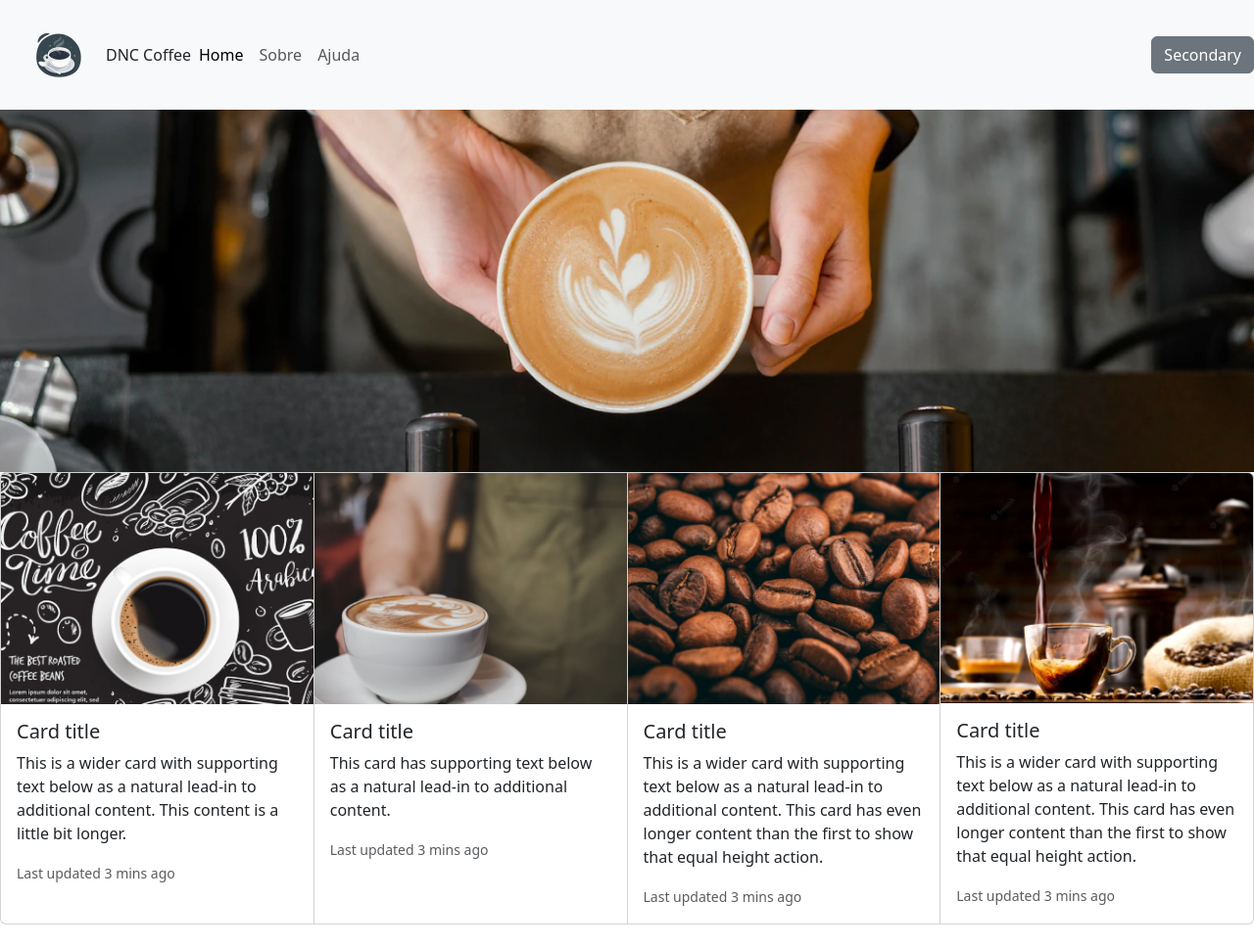
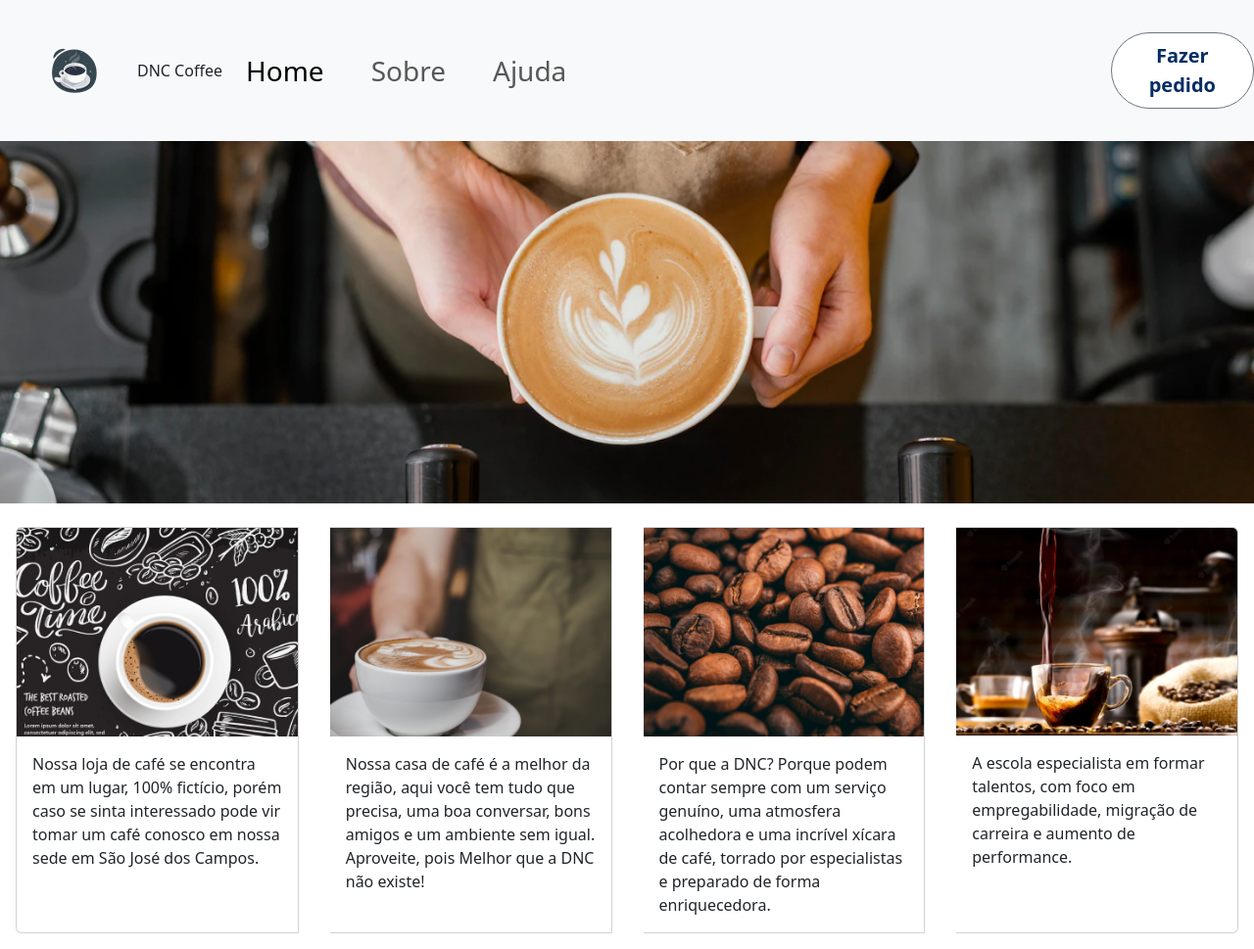
Before and after one commit to MarcoAristex/DNCCoffee, a plain HTML site: page index.html in a window 1280 px wide. Shown: the whole page at 98% size. Before the commit the page ends 944 px from the top, so only its background shows below. Drawn offline with nearby package versions, Linux system fonts and the light colour scheme.

Commit message:
template pronto. tentando arrumar botao

```diff
--- a/index.html
+++ b/index.html
@@ -11,61 +11,63 @@
 <body >
     <nav class="navbar navbar-expand-lg bg-body-tertiary">
         <div class="container-fluid">
-          <img src="/assets/Logo.png" class="p-4" class="navbar-brand" href="#" >DNC Coffee</img>
+          <img src="/assets/Logo.png" class="p-4 m-3 fs- navbar-brand  href="#" >DNC Coffee</img>
           <button class="navbar-toggler" type="button" data-bs-toggle="collapse" data-bs-target="#navbarNav" aria-controls="navbarNav" aria-expanded="false" aria-label="Toggle navigation">
             <span class="navbar-toggler-icon"></span>
           </button>
           <div class="collapse navbar-collapse" id="navbarNav">
             <ul class="navbar-nav">
               <li class="nav-item">
-                <a class="nav-link active" aria-current="page" href="#">Home</a>
+                <a class="nav-link active m-3 fs-3" aria-current="page" href="#">Home</a>
               </li>
               <li class="nav-item">
-                <a class="nav-link" href="#">Sobre</a>
+                <a class="nav-link m-3 fs-3" href="#">Sobre</a>
               </li>
               <li class="nav-item">
-                <a class="nav-link" href="#">Ajuda</a>
+                <a class="nav-link m-3 fs-3" href="#">Ajuda</a>
               </li>
 
             </ul>
           </div>
         </div>
-        <button type="button" class="btn btn-secondary">Secondary</button>
+        <button type="button" class="btn btn-secondary rounded-pill bg-white text-primary-emphasis fw-bolder btn-lg" >Fazer pedido</button>
       </nav>
 
-      <img src="/assets/img principal.png"  width="100%">
+      <img src="/assets/img principal.png" class="mb-2"  width="100%">
       <main>
     <div class="card-group">
-        <div class="card">
+        <div class="card m-3">
           <img src="/assets/image 1.png"  class="card-img-top" alt="...">
           <div class="card-body">
-            <h5 class="card-title">Card title</h5>
-            <p class="card-text">This is a wider card with supporting text below as a natural lead-in to additional content. This content is a little bit longer.</p>
-            <p class="card-text"><small class="text-body-secondary">Last updated 3 mins ago</small></p>
+
+            <p class="card-text">Nossa loja de café se encontra em um lugar, 100% fictício, porém caso se sinta interessado pode vir tomar um café conosco em nossa sede em São José dos Campos.</p>
+
           </div>
         </div>
-        <div class="card">
+        <div class="card m-3">
           <img src="/assets/image 2.png" class="card-img-top" alt="...">
           <div class="card-body">
-            <h5 class="card-title">Card title</h5>
-            <p class="card-text">This card has supporting text below as a natural lead-in to additional content.</p>
-            <p class="card-text"><small class="text-body-secondary">Last updated 3 mins ago</small></p>
+
+            <p class="card-text">Nossa casa de café é a melhor da região, aqui você tem tudo que precisa, uma boa conversar, bons amigos e um ambiente sem igual. Aproveite, pois Melhor que a DNC não existe!</p>
+
           </div>
         </div>
-        <div class="card">
+        <div class="card m-3">
           <img src="/assets/image 3.png" class="card-img-top" alt="...">
           <div class="card-body">
-            <h5 class="card-title">Card title</h5>
-            <p class="card-text">This is a wider card with supporting text below as a natural lead-in to additional content. This card has even longer content than the first to show that equal height action.</p>
-            <p class="card-text"><small class="text-body-secondary">Last updated 3 mins ago</small></p>
+
+            <p class="card-text">Por que a DNC? Porque podem contar sempre com um serviço genuíno, uma atmosfera acolhedora e uma incrível xícara de café, torrado por especialistas e preparado de forma enriquecedora.
+            </p>
+
           </div>
         </div>
-        <div class="card">
+        <div class="card m-3">
             <img src="/assets/image 4.png" class="card-img-top" alt="...">
             <div class="card-body">
-              <h5 class="card-title">Card title</h5>
-              <p class="card-text">This is a wider card with supporting text below as a natural lead-in to additional content. This card has even longer content than the first to show that equal height action.</p>
-              <p class="card-text"><small class="text-body-secondary">Last updated 3 mins ago</small></p>
+
+              <p class="card-text">A escola especialista em formar talentos, com foco em empregabilidade, migração de carreira e aumento de performance.
+            </p>
+
             </div>
           </div>
       </div>
```
